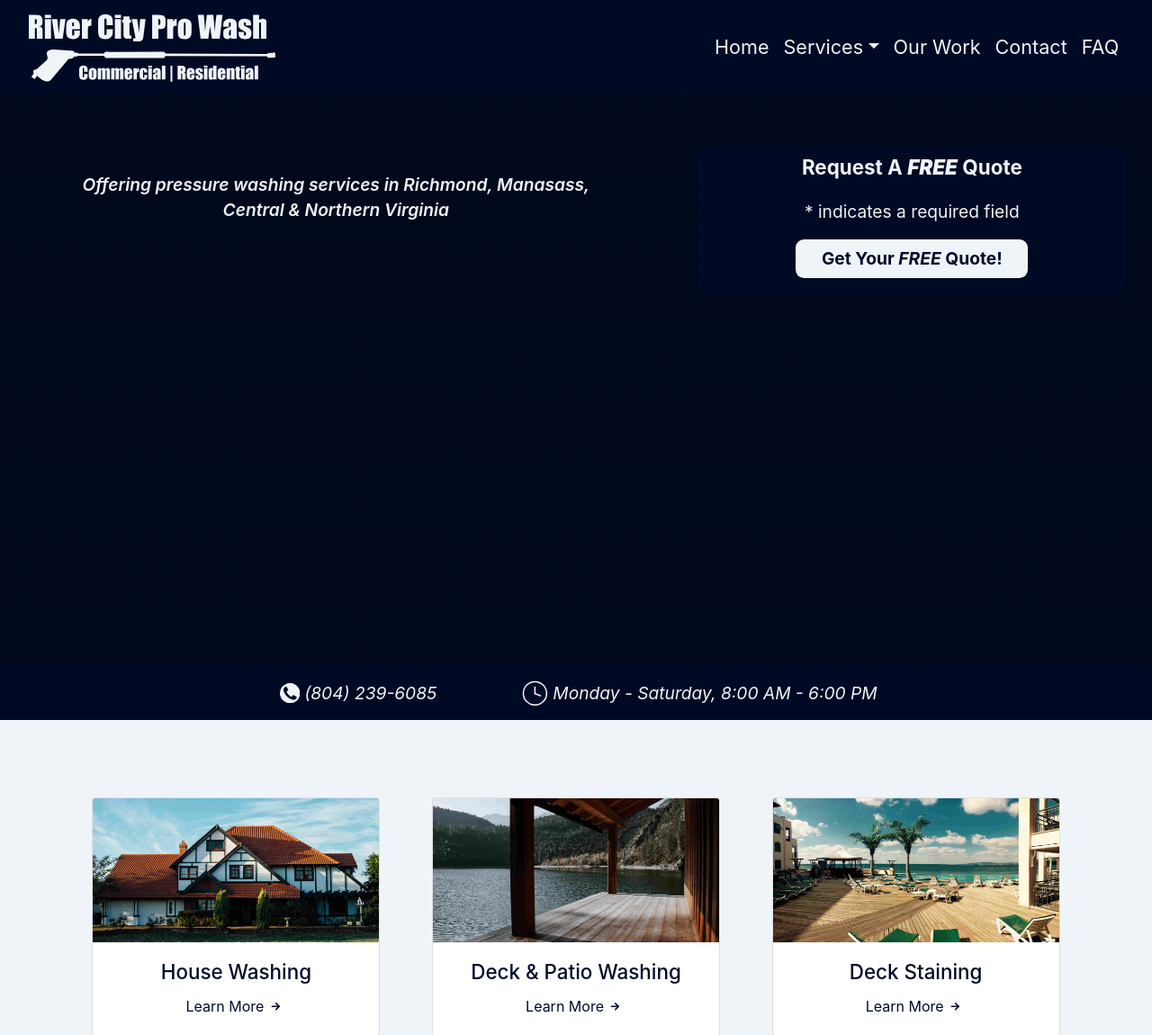
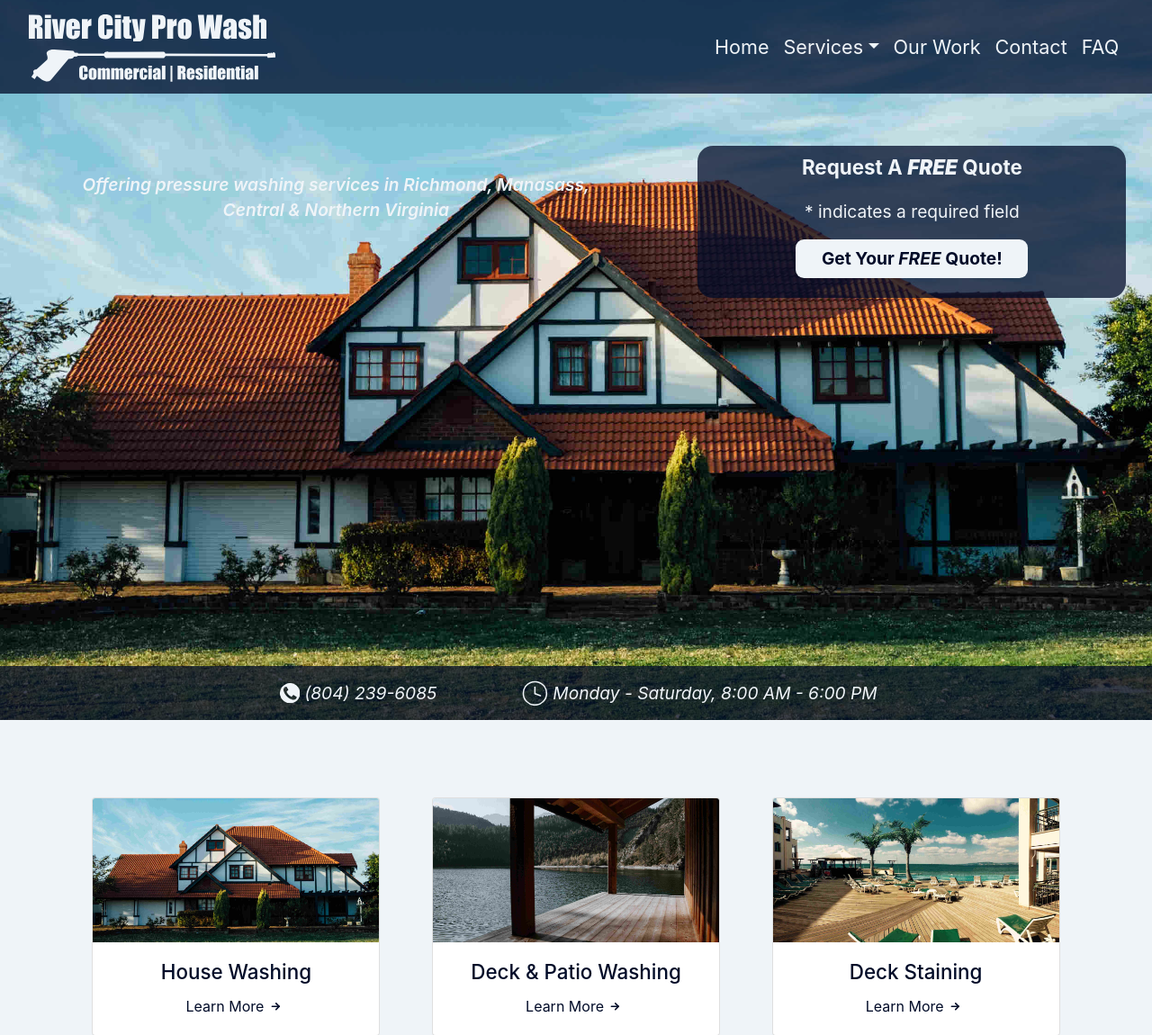
Before and after one commit to matthigg/River-City-Pro-Wash-v2, a Django app: page / in a window 1280 px wide. Shown: the top 1150 px of the page at 90% size. Run offline with Django 3.2, Linux system fonts and the light colour scheme; style sheets or scripts are compiled from the project's sources; parts of the project's set-up code (start-up, migrations or seed data) failed here and were passed over; some libraries are stand-ins or nearby versions.

Commit message:
Update landing page background

```diff
--- a/local_static/css/_index.scss
+++ b/local_static/css/_index.scss
@@ -1,11 +1,11 @@
 .landing-page-background {
   background-color: $quinary-color;
-  background-image:
-    linear-gradient(
-    rgba(2, 3, 5, 0.35),
-    rgba(2, 3, 5, 0.35),
-    );
-    // url('/static/img/house-01.jpg');
+  // background-image:
+  //   linear-gradient(
+  //   rgba(2, 3, 5, 0.35),
+  //   rgba(2, 3, 5, 0.35),
+  //   ),
+  //   url('/static/img/house-01.jpg');
   background-position: center;
   background-size: cover;
   height: 100vh;
--- a/local_static/css/base.css
+++ b/local_static/css/base.css
@@ -188,8 +188,6 @@
 
 .landing-page-background {
   background-color: #000B28;
-  background-image: -webkit-gradient(linear, left top, left bottom, from(rgba(2, 3, 5, 0.35)), to(rgba(2, 3, 5, 0.35)));
-  background-image: linear-gradient(rgba(2, 3, 5, 0.35), rgba(2, 3, 5, 0.35));
   background-position: center;
   background-size: cover;
   height: 100vh;
--- a/templates/index.html
+++ b/templates/index.html
@@ -21,13 +21,7 @@
   <!-- Landing Page Background -->
   <div
     class="landing-page-background"
-    style="
-      background-image:
-        linear-gradient(
-        rgba(2, 3, 5, 0.35),
-        rgba(2, 3, 5, 0.35),
-      ),
-      url({% static 'img/house-02.jpg' %});"
+    style="background-image: url({% static 'img/house-02.jpg' %});"
   ></div>
 
   <!-- Landing Page -->
```
Also changed, not shown: 1 other file.
